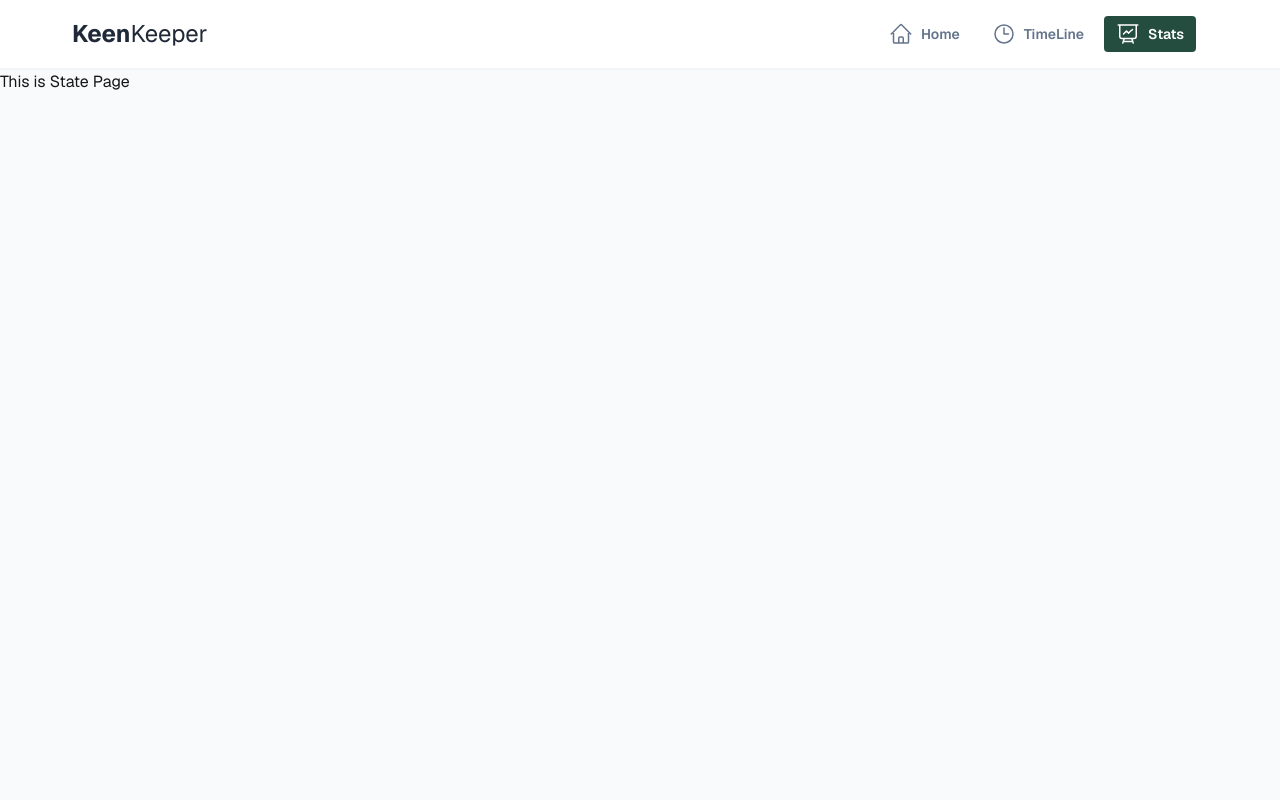
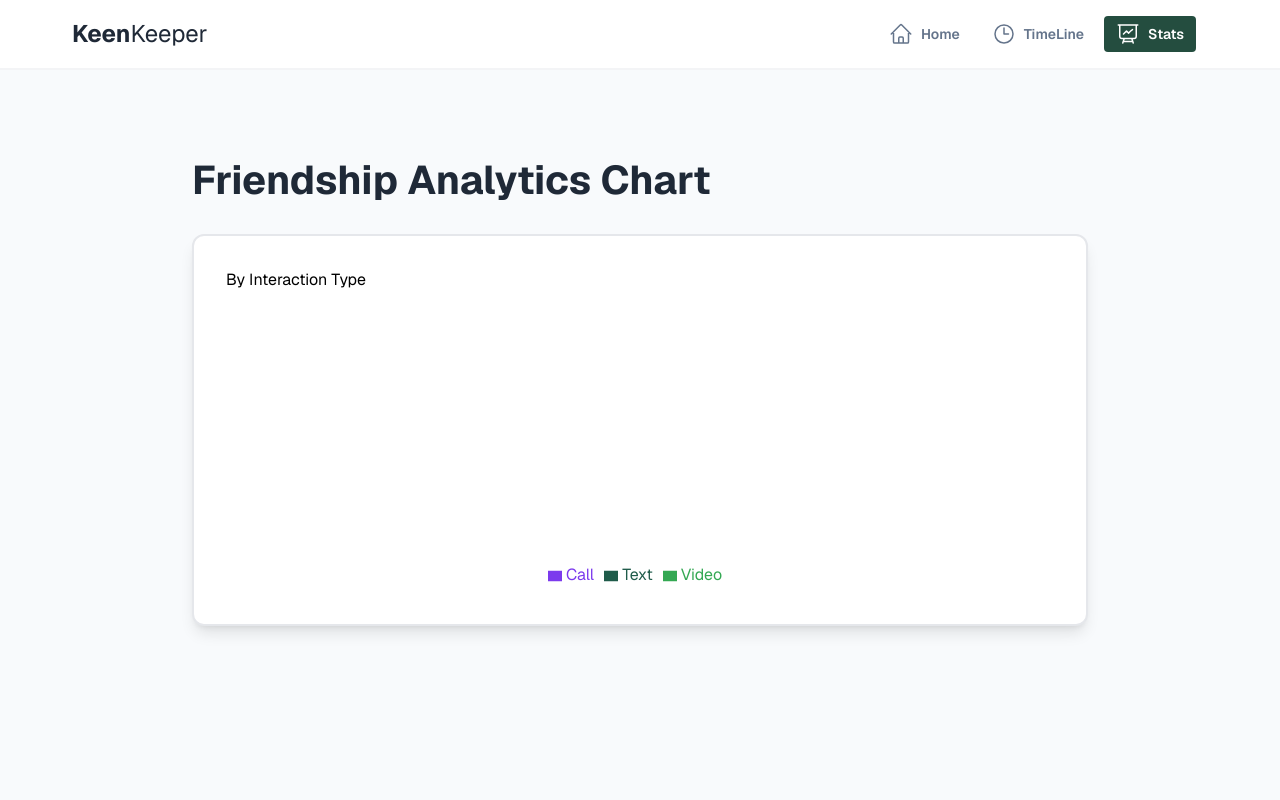
Before and after one commit to md-sh-shuvo/Keen-Keeper, a Next.js app: page /stats in a window 1280 px wide. Shown: the top 800 px of the page. Built offline with nearby package versions, Linux system fonts and the light colour scheme.

Commit message:
friend analytics chart added

```diff
--- a/package.json
+++ b/package.json
@@ -12,7 +12,8 @@
     "next": "16.2.3",
     "react": "19.2.4",
     "react-dom": "19.2.4",
-    "react-toastify": "^11.1.0"
+    "react-toastify": "^11.1.0",
+    "recharts": "^3.8.1"
   },
   "devDependencies": {
     "@tailwindcss/postcss": "^4",
--- /dev/null
+++ b/src/app/stats/FriendshipAnalyticsChart.jsx
@@ -0,0 +1,49 @@
+"use client";
+
+import { PieChart, Pie, Cell, ResponsiveContainer, Legend } from "recharts";
+
+const COLORS = ["#7C3AED", "#1F5B4A", "#34A853"];
+
+import React, { useContext } from 'react';
+import { TimeLineContext } from "../TimelineProvider";
+
+const FriendshipAnalyticsChart = () => {
+
+    const { timelineArray } = useContext(TimeLineContext)
+    const numberOfCall = timelineArray.filter(timeline => timeline.checkInOption == 'Call').length
+    const numberOfText = timelineArray.filter(timeline => timeline.checkInOption == 'Text').length
+    const numberOfVideo = timelineArray.filter(timeline => timeline.checkInOption == 'Video').length
+    // console.log(numberOfCall)
+
+    const data = [
+        { name: "Call", value: numberOfCall },
+        { name: "Text", value: numberOfText },
+        { name: "Video", value: numberOfVideo },
+    ];
+
+    return (
+        <div className="w-full h-75">
+            <ResponsiveContainer>
+                <PieChart>
+                    <Pie
+                        data={data}
+                        innerRadius={60}
+                        outerRadius={90}
+                        dataKey="value"
+                        paddingAngle={5}
+                    >
+                        {data.map((entry, index) => (
+                            <Cell
+                                key={index}
+                                fill={COLORS[index % COLORS.length]}
+                            />
+                        ))}
+                    </Pie>
+                    <Legend />
+                </PieChart>
+            </ResponsiveContainer>
+        </div>
+    );
+};
+
+export default FriendshipAnalyticsChart;
--- a/src/app/stats/page.jsx
+++ b/src/app/stats/page.jsx
@@ -1,9 +1,16 @@
-import React from 'react';
+
+import FriendshipAnalyticsChart from './FriendshipAnalyticsChart';
 
 const StatsPage = () => {
+
+
     return (
-        <div className='bg-[#F8FAFC] min-h-screen'>
-            <h3>This is State Page</h3>
+        <div className='bg-[#F8FAFC] min-h-screen max-w-7xl px-[5%] md:px-[10%] lg:px-[15%] mx-auto my-6 md:my-12 lg:my-20 text-black'>
+            <h3 className='font-bold text-[#1F2937] text-[20px] md:text-[30px] lg:text-[40px] mb-6'>Friendship Analytics Chart</h3>
+            <div className='bg-white p-8 rounded-xl shadow-lg border-2 border-gray-200'>
+                <h1>By Interaction Type</h1>
+                <FriendshipAnalyticsChart></FriendshipAnalyticsChart>
+            </div>
         </div>
     );
 };
```
Also changed, not shown: 1 other file (tests, documents, lock files or other folders).
